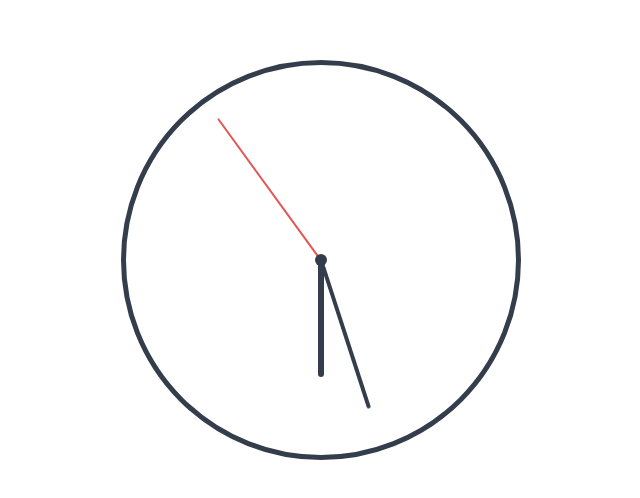
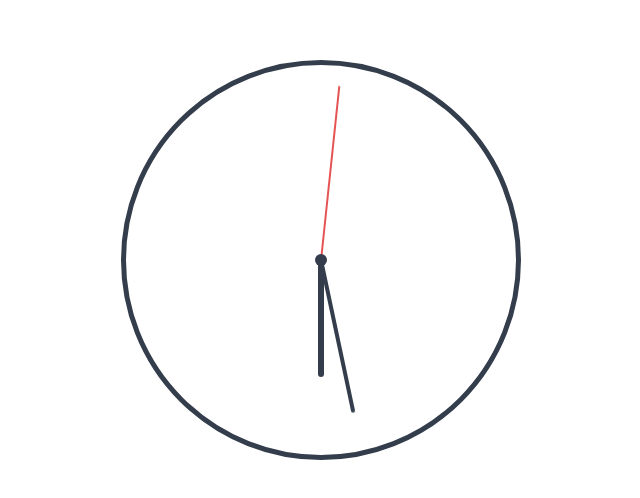
Before and after one commit to ollabu3/adriel_online_fe_test, a Next.js app: page / in a window 1280 px wide. Shown: the part 140-638 px from the top of the page, without its empty margins (319-959 px from the left). Built offline with nearby package versions, Linux system fonts and the light colour scheme.

Commit message:
koreaDate 오류 수정 function으로 변경

```diff
--- a/components/common/clock/Hour.tsx
+++ b/components/common/clock/Hour.tsx
@@ -8,7 +8,7 @@ function Hour() {
 
   const rotateHourHand = useMemo(() => {
     const rotate = rotateHour(hour);
-    return rotateTransformDegree("hour", rotate);
+    return rotateTransformDegree(rotate);
   }, [hour]);
 
   return <div className="hands-center hands-hour" style={rotateHourHand}></div>;
--- a/components/common/clock/Minute.tsx
+++ b/components/common/clock/Minute.tsx
@@ -8,7 +8,7 @@ function Minute() {
 
   const rotateMinuteHand = useMemo(() => {
     const rotate = rotateMinute(minute);
-    return rotateTransformDegree("minute", rotate);
+    return rotateTransformDegree(rotate);
   }, [minute]);
 
   return (
--- a/components/common/clock/Second.tsx
+++ b/components/common/clock/Second.tsx
@@ -1,18 +1,22 @@
-import { useMemo } from "react";
+import { useEffect, useMemo, useRef } from "react";
 import { useRecoilValue } from "recoil";
 import { timeState } from "../../../recoil/atoms/timeAtom";
 import { rotateSecond, rotateTransformDegree } from "../../../libs/utils/time";
 
 function Second() {
   const { second } = useRecoilValue(timeState);
-
+  const secondRef = useRef<HTMLDivElement>(null);
   const rotateSecondHands = useMemo(() => {
     const rotate = rotateSecond(second);
-    return rotateTransformDegree("second", rotate);
+    return rotateTransformDegree(rotate);
   }, [second]);
-
+  console.log(second);
   return (
-    <div className="hands-center hands-seconds" style={rotateSecondHands}></div>
+    <div
+      ref={secondRef}
+      className="hands-center hands-seconds"
+      style={rotateSecondHands}
+    ></div>
   );
 }
 
--- a/libs/utils/time.ts
+++ b/libs/utils/time.ts
@@ -40,13 +40,15 @@ export const rotateSecond = (second: number) => {
   return second * oneSecondToDegree;
 };
 
-export const rotateTransformDegree = (type: string, degree: number) => {
+export const rotateTransformDegree = (degree: number) => {
   return {
     transform: `translate3D(-50%, 0, 0) rotate(calc(${degree}deg))`,
   };
 };
 
 // 타임존 한국 시간
-export const koreaDate = new Date().toLocaleString("en-US", {
-  timeZone: "Asia/Seoul",
-});
+export const koreaDate = () => {
+  return new Date().toLocaleString("en-US", {
+    timeZone: "Asia/Seoul",
+  });
+};
--- a/pages/index.tsx
+++ b/pages/index.tsx
@@ -13,7 +13,7 @@ export default function Clock() {
 
   useEffect(() => {
     const getCurrentDate = setInterval(() => {
-      const currentDate = new Date(koreaDate);
+      const currentDate = new Date(koreaDate());
       const hour = currentDate.getHours();
       const minute = currentDate.getMinutes();
       const second = currentDate.getSeconds();
--- a/recoil/atoms/timeAtom.ts
+++ b/recoil/atoms/timeAtom.ts
@@ -2,7 +2,7 @@ import { atom } from "recoil";
 import type { TimeType } from "../../type/recoil/timeAtom";
 import { koreaDate } from "../../libs/utils/time";
 
-const currentDate = new Date(koreaDate);
+const currentDate = new Date(koreaDate());
 export const timeState = atom<TimeType>({
   key: "time",
   default: {
```
